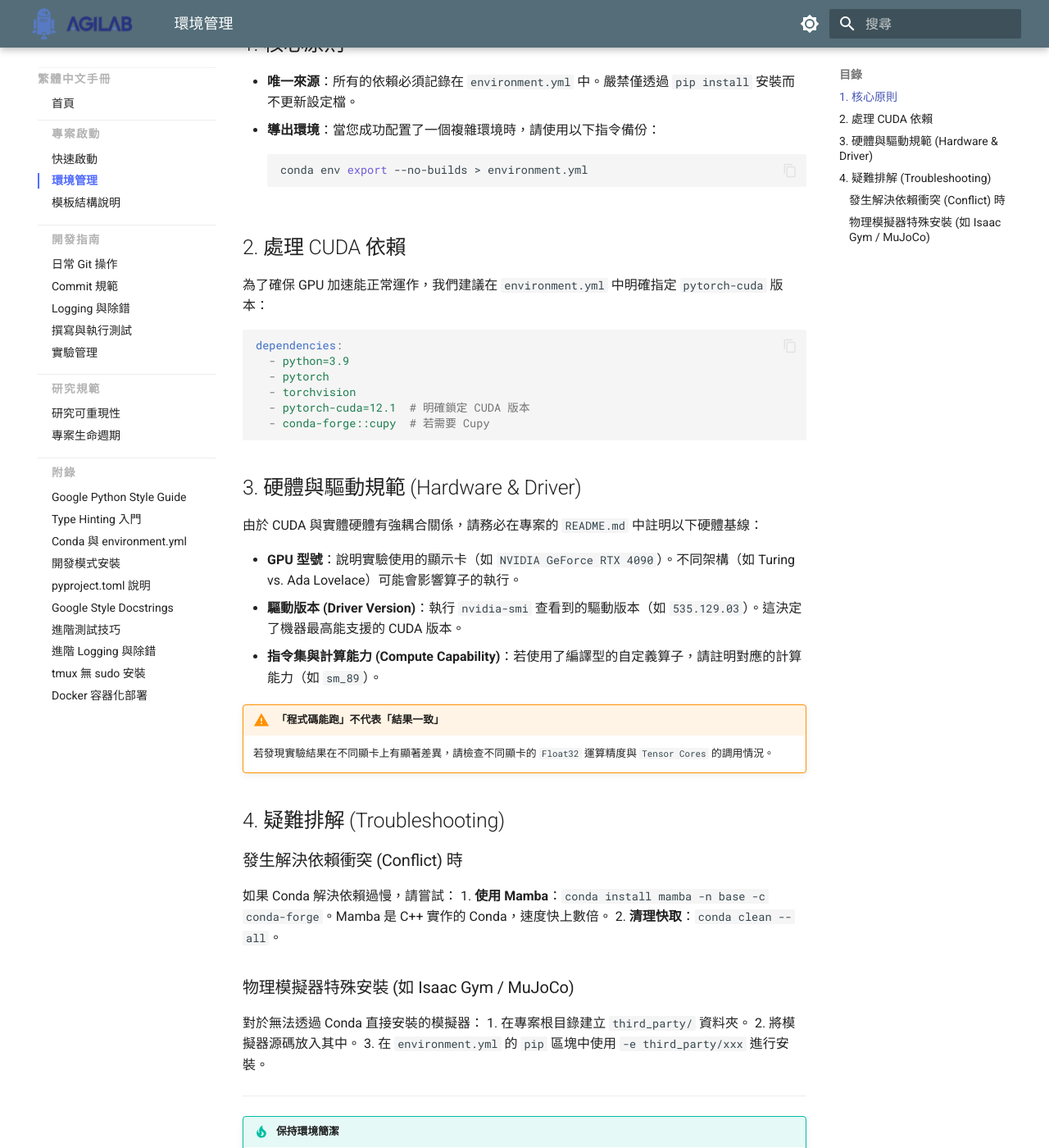
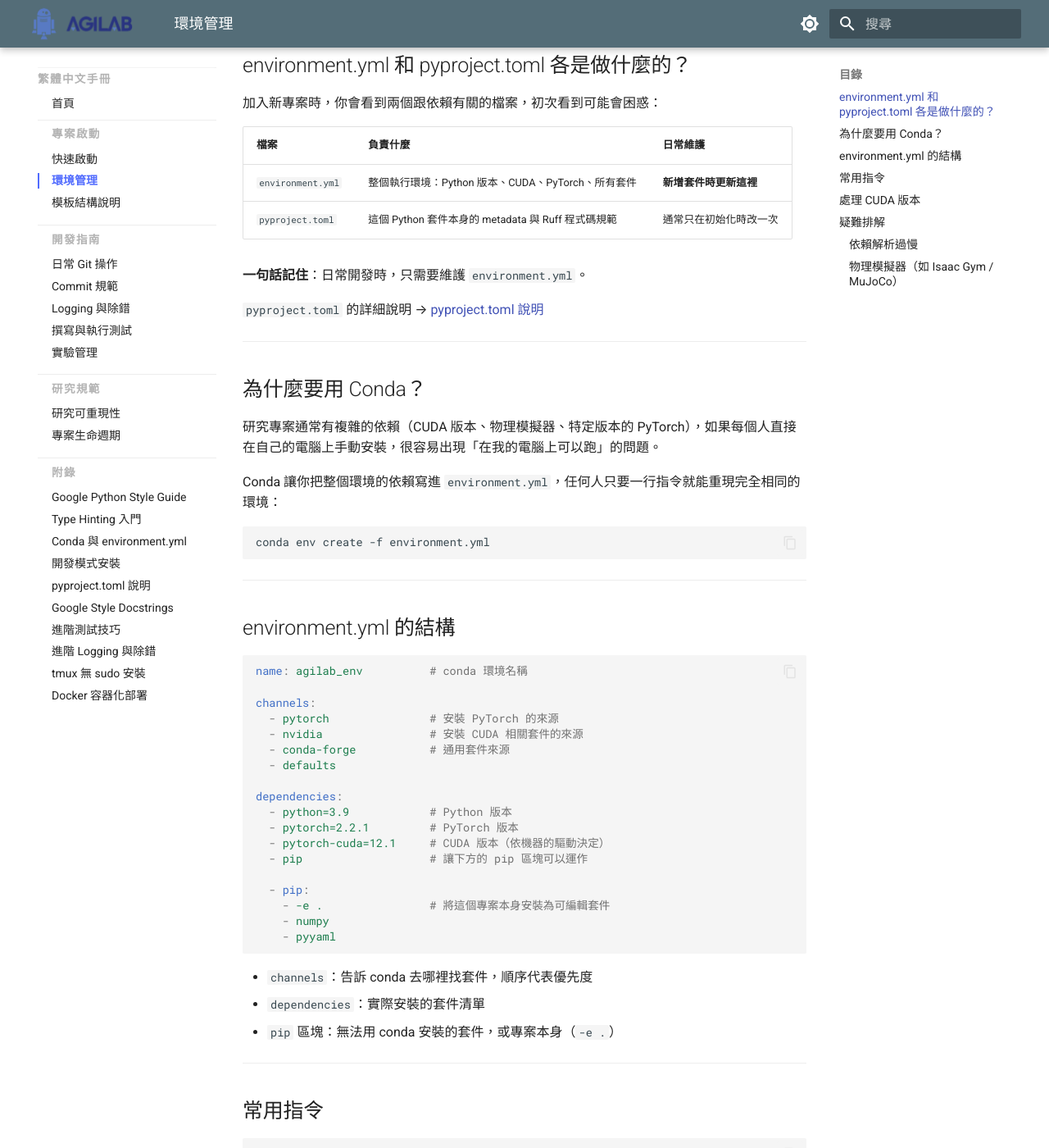
Before and after one commit to AGILAB-NTNU/AGILAB_Software_Lab_Guide, an MkDocs documentation site: the page built from docs/zh/getting_started/conda_guide.md, in a window 1280 px wide and 1400 px high, scrolled down 293 px. Shown: the whole window at 82% size. Built offline with MkDocs 1.6.1 and Material for MkDocs 9.7.7, drawn with Linux system fonts in a browser that asks for light colours; some of the changed text lies outside the part shown.

Commit message:
docs: update development guidelines and conda setup instructions in Chinese documentation

````diff
--- a/docs/zh/getting_started/conda_guide.md
+++ b/docs/zh/getting_started/conda_guide.md
@@ -1,56 +1,119 @@
-# 環境管理指南 (Conda & Environment Guide)
+# 環境管理
 
-在研究中，環境配置（尤其是涉及 CUDA 與實體模擬器時）往往是最耗時的步驟。本指南定義了實驗室統一的環境管理流程。
+本頁說明實驗室統一的環境管理流程，以及 `environment.yml` 和 `pyproject.toml` 各自負責什麼。
 
-## 1. 核心原則
+---
 
-*   **唯一來源**：所有的依賴必須記錄在 `environment.yml` 中。嚴禁僅透過 `pip install` 安裝而不更新設定檔。
-*   **導出環境**：當您成功配置了一個複雜環境時，請使用以下指令備份：
-    ```bash
-    conda env export --no-builds > environment.yml
-    ```
+## environment.yml 和 pyproject.toml 各是做什麼的？
 
-## 2. 處理 CUDA 依賴
+加入新專案時，你會看到兩個跟依賴有關的檔案，初次看到可能會困惑：
 
-為了確保 GPU 加速能正常運作，我們建議在 `environment.yml` 中明確指定 `pytorch-cuda` 版本：
+| 檔案 | 負責什麼 | 日常維護 |
+|---|---|---|
+| `environment.yml` | 整個執行環境：Python 版本、CUDA、PyTorch、所有套件 | **新增套件時更新這裡** |
+| `pyproject.toml` | 這個 Python 套件本身的 metadata 與 Ruff 程式碼規範 | 通常只在初始化時改一次 |
+
+**一句話記住**：日常開發時，只需要維護 `environment.yml`。
+
+`pyproject.toml` 的詳細說明 → [pyproject.toml 說明](../appendix/pyproject_guide.md)
+
+---
+
+## 為什麼要用 Conda？
+
+研究專案通常有複雜的依賴（CUDA 版本、物理模擬器、特定版本的 PyTorch），如果每個人直接在自己的電腦上手動安裝，很容易出現「在我的電腦上可以跑」的問題。
+
+Conda 讓你把整個環境的依賴寫進 `environment.yml`，任何人只要一行指令就能重現完全相同的環境：
+
+```bash
+conda env create -f environment.yml
+```
+
+---
+
+## environment.yml 的結構
+
+```yaml
+name: agilab_env          # conda 環境名稱
+
+channels:
+  - pytorch               # 安裝 PyTorch 的來源
+  - nvidia                # 安裝 CUDA 相關套件的來源
+  - conda-forge           # 通用套件來源
+  - defaults
+
+dependencies:
+  - python=3.9            # Python 版本
+  - pytorch=2.2.1         # PyTorch 版本
+  - pytorch-cuda=12.1     # CUDA 版本（依機器的驅動決定）
+  - pip                   # 讓下方的 pip 區塊可以運作
+
+  - pip:
+    - -e .                # 將這個專案本身安裝為可編輯套件
+    - numpy
+    - pyyaml
+```
+
+- `channels`：告訴 conda 去哪裡找套件，順序代表優先度
+- `dependencies`：實際安裝的套件清單
+- `pip` 區塊：無法用 conda 安裝的套件，或專案本身（`-e .`）
+
+---
+
+## 常用指令
+
+```bash
+# 第一次建立環境
+conda env create -f environment.yml
+
+# 新增套件後更新環境
+conda env update -f environment.yml --prune
+
+# 啟動環境
+conda activate agilab_env
+
+# 查看已安裝的套件
+conda list
+```
+
+!!! warning "新增套件時，請同時更新 environment.yml"
+    直接跑 `pip install xxx` 或 `conda install xxx` 而不更新 `environment.yml`，
+    會導致隊友的環境和你不一致。正確做法是先加進 `environment.yml`，再執行 `conda env update`。
+
+---
+
+## 處理 CUDA 版本
+
+為了確保 GPU 加速能正常運作，`environment.yml` 中需要明確指定 `pytorch-cuda` 版本：
 
 ```yaml
 dependencies:
-  - python=3.9
-  - pytorch
-  - torchvision
-  - pytorch-cuda=12.1  # 明確鎖定 CUDA 版本
-  - conda-forge::cupy  # 若需要 Cupy
+  - pytorch-cuda=12.1  # 依你的機器驅動版本決定
 ```
 
-## 3. 硬體與驅動規範 (Hardware & Driver)
-
-由於 CUDA 與實體硬體有強耦合關係，請務必在專案的 `README.md` 中註明以下硬體基線：
-
-*   **GPU 型號**：說明實驗使用的顯示卡（如 `NVIDIA GeForce RTX 4090`）。不同架構（如 Turing vs. Ada Lovelace）可能會影響算子的執行。
-*   **驅動版本 (Driver Version)**：執行 `nvidia-smi` 查看到的驅動版本（如 `535.129.03`）。這決定了機器最高能支援的 CUDA 版本。
-*   **指令集與計算能力 (Compute Capability)**：若使用了編譯型的自定義算子，請註明對應的計算能力（如 `sm_89`）。
+執行 `nvidia-smi` 可以看到你的驅動支援的最高 CUDA 版本。
 
 !!! warning "「程式碼能跑」不代表「結果一致」"
-    若發現實驗結果在不同顯卡上有顯著差異，請檢查不同顯卡的 `Float32` 運算精度與 `Tensor Cores` 的調用情況。
-
-## 4. 疑難排解 (Troubleshooting)
-
-### 發生解決依賴衝突 (Conflict) 時
-如果 Conda 解決依賴過慢，請嘗試：
-1.  **使用 Mamba**：`conda install mamba -n base -c conda-forge`。Mamba 是 C++ 實作的 Conda，速度快上數倍。
-2.  **清理快取**：`conda clean --all`。
-
-### 物理模擬器特殊安裝 (如 Isaac Gym / MuJoCo)
-對於無法透過 Conda 直接安裝的模擬器：
-1.  在專案根目錄建立 `third_party/` 資料夾。
-2.  將模擬器源碼放入其中。
-3.  在 `environment.yml` 的 `pip` 區塊中使用 `-e third_party/xxx` 進行安裝。
+    若發現實驗結果在不同顯卡上有顯著差異，請檢查不同顯卡的 Float32 運算精度與 Tensor Cores 的調用情況，並在 `README.md` 中註明實驗使用的 GPU 型號與驅動版本。
 
 ---
 
-!!! tip "保持環境簡潔"
-    如果您只是測試一個套件，請先建立一個臨時環境，確認需要後再加入專案的 `environment.yml`。
+## 疑難排解
+
+### 依賴解析過慢
+
+```bash
+conda install mamba -n base -c conda-forge
+mamba env create -f environment.yml   # 用 mamba 取代 conda，速度快很多
+```
+
+### 物理模擬器（如 Isaac Gym / MuJoCo）
+
+對於無法透過 conda 直接安裝的模擬器：
+
+1. 在專案根目錄建立 `third_party/` 資料夾
+2. 將模擬器源碼放入其中
+3. 在 `environment.yml` 的 `pip` 區塊加入 `-e third_party/xxx`
 
 ---
 
````
Also changed, not shown: docs/zh/development/daily_git.md (+39 -58 lines), docs/zh/getting_started/contributing.md (+54 -60 lines).
